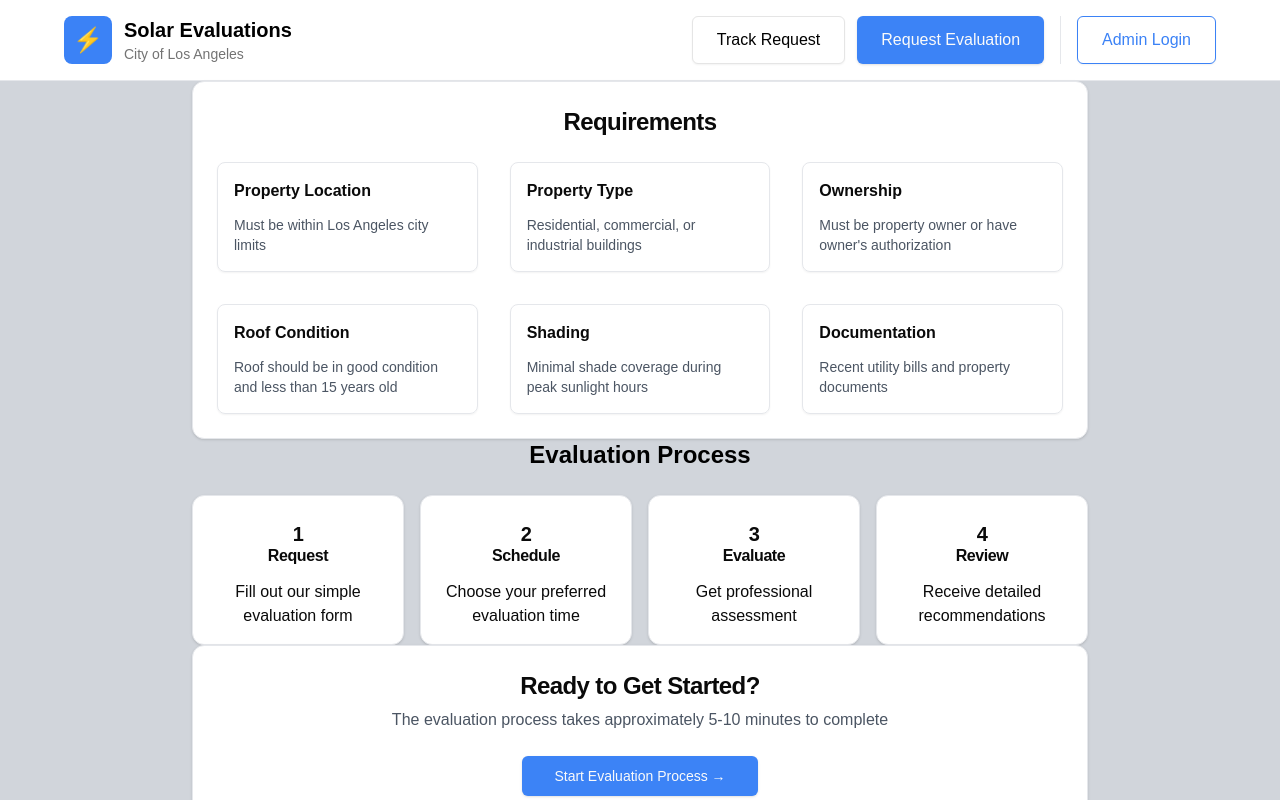
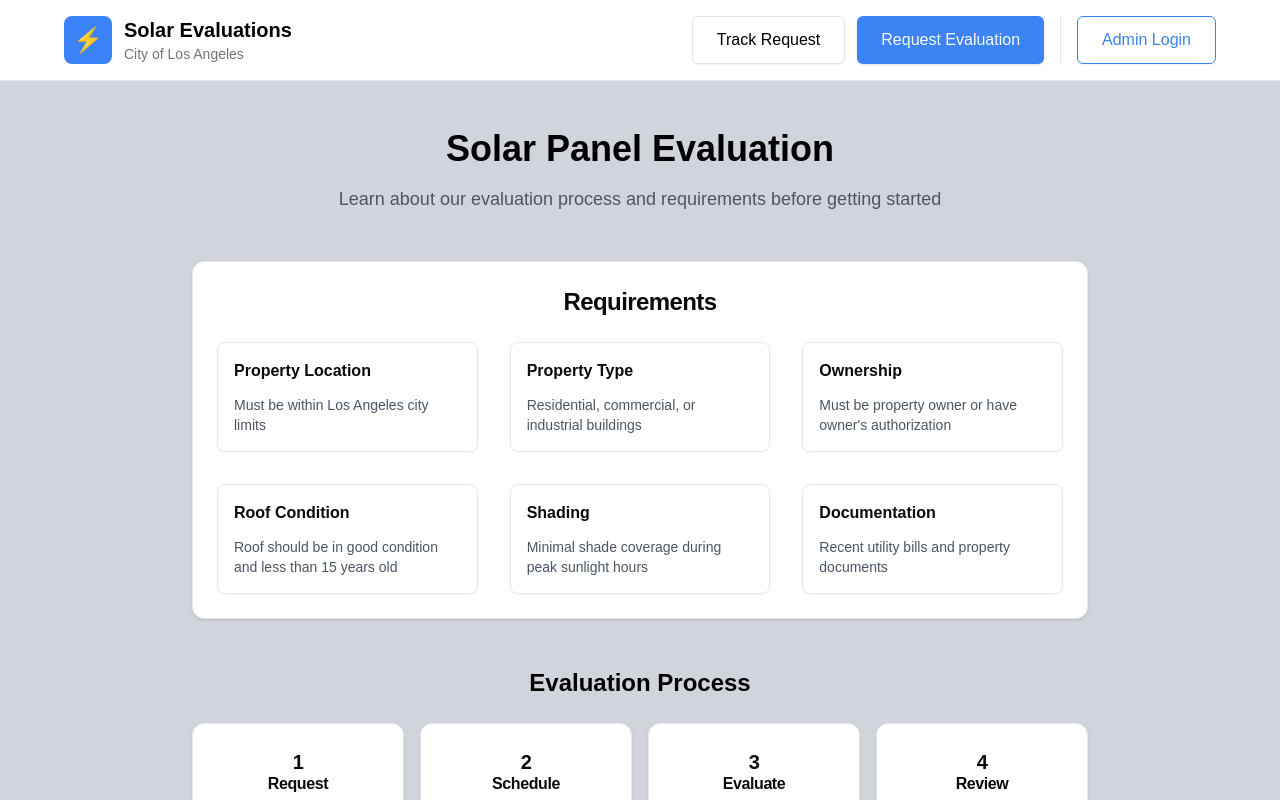
Before and after one commit to chingu-voyages/v52-tier3-team-33, a Next.js app in the folder solar-panel/: page /public/evaluate in a window 1280 px wide. Shown: the top 800 px of the page. Built offline with nearby package versions, Linux system fonts and the light colour scheme.

Commit message:
Add styling to evaluate info

```diff
--- a/solar-panel/src/app/public/evaluate/page.tsx
+++ b/solar-panel/src/app/public/evaluate/page.tsx
@@ -5,9 +5,22 @@ import RequirementsCard from "./adopt/requirements-card";
 export default function EvaluateInfo(): React.ReactNode {
   return (
     <section className="flex min-h-screen w-full flex-col items-center justify-start bg-gray-300">
-      <RequirementsCard />
-      <ProcessSteps />
-      <CTA />
+      <div className="container mx-auto px-4 py-12 sm:px-8 lg:px-16">
+        <div className="mb-12 text-center">
+          <h1 className="mb-4 text-3xl font-bold sm:text-4xl">
+            Solar Panel Evaluation
+          </h1>
+          <p className="mx-auto max-w-2xl text-lg text-gray-600">
+            Learn about our evaluation process and requirements before getting
+            started
+          </p>
+        </div>
+        <div className="space-y-12">
+          <RequirementsCard />
+          <ProcessSteps />
+          <CTA />
+        </div>
+      </div>
     </section>
   );
 }
```
